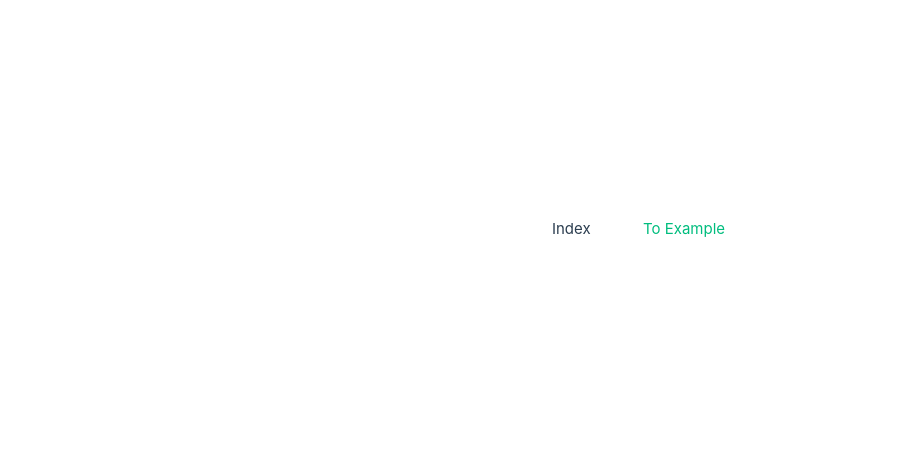
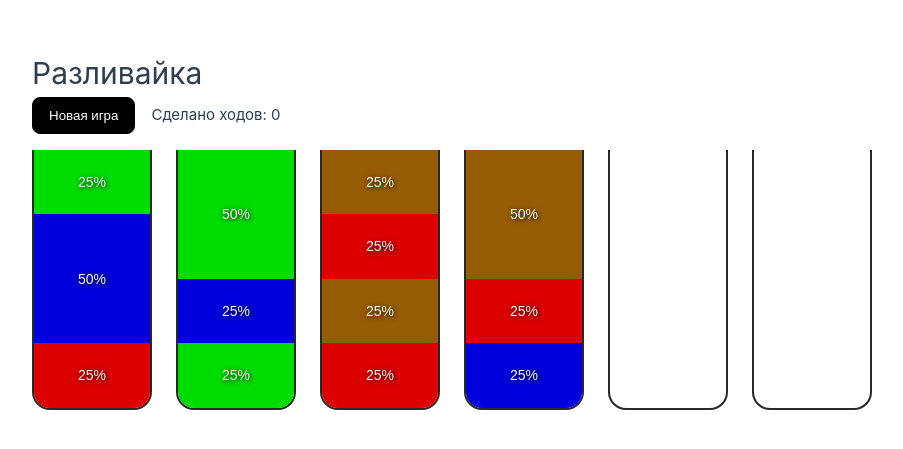
Before and after one commit to reznikovkg/vue-3-docker-compose, a Vue app in the folder vue/: page / in a window 1280 px wide. Shown: the part 171-620 px from the top of the page, without its empty margins (0-903 px from the left). Built offline with nearby package versions, Linux system fonts and the light colour scheme.

Commit message:
created sort-liquid game pt.1

```diff
--- a/vue/src/assets/main.css
+++ b/vue/src/assets/main.css
@@ -10,7 +10,7 @@
 a,
 .green {
   text-decoration: none;
-  color: hsla(160, 100%, 37%, 1);
+  color: rgb(2, 215, 144);
   transition: 0.4s;
   padding: 3px;
 }
--- /dev/null
+++ b/vue/src/components/Bottle.vue
@@ -0,0 +1,81 @@
+<template>
+  <button
+    ref="bottleButton"
+    class="bottle"
+    :class="{ 'bottle--selected': isSelected }"
+    @click="() => $emit('select', index)"
+  >
+    <div class="bottle__layers">
+      <div
+        v-for="(layer, layerIndex) in bottle.layers"
+        :key="layerIndex"
+        class="bottle__layer"
+        :style="{
+          height: layer.amount + '%',
+          backgroundColor: layer.color,
+        }"
+      >
+        <span>{{ layer.amount }}%</span>
+      </div>
+    </div>
+  </button>
+</template>
+
+<script>
+export default {
+  name: 'BottleItem',
+  props: {
+    bottle: {
+      type: Object,
+      required: true,
+    },
+    index: {
+      type: Number,
+      required: true,
+    },
+    isSelected: {
+      type: Boolean,
+      default: false,
+    },
+  },
+  emits: ['select']
+}
+</script>
+
+<style scoped lang="scss">
+.bottle--selected {
+  border-color: black;
+  box-shadow: 0 0 4px 4px rgb(143, 143, 143);
+}
+
+.bottle {
+  width: 120px;
+  height: 260px;
+  padding: 0;
+  border: 2px solid rgb(40, 40, 40);
+  border-top: 0;
+  border-bottom-left-radius: 18px;
+  border-bottom-right-radius: 18px;
+  background: white;
+  overflow: hidden;
+  box-sizing: border-box;
+  appearance: none;
+  cursor: pointer;
+}
+
+.bottle__layers {
+  height: 100%;
+  display: flex;
+  flex-direction: column-reverse;
+}
+
+.bottle__layer {
+  display: flex;
+  align-items: center;
+  justify-content: center;
+  color: rgba(255, 255, 255, 1);
+  font-weight: 700;
+  font-size: 14px;
+  text-shadow: 1px 1px 5px black;
+}
+</style>
--- /dev/null
+++ b/vue/src/components/game-settings.js
@@ -0,0 +1,5 @@
+export const MAX_LAYERS = 4;
+export const COLOR_COUNT = 4;
+export const EMPTY_BOTTLES = 2;
+export const BOTTLE_COUNT = COLOR_COUNT + EMPTY_BOTTLES;
+export const COLORS = ['rgb(150, 92, 5)', 'rgb(220, 0, 0)', 'rgb(0, 0, 220)', 'rgb(0, 220, 0)']
--- a/vue/src/components/pages/ExamplePage.vue
+++ /dev/null
@@ -1,33 +0,0 @@
-<template>
-  Example STORE {{ count }}
-  <RouterLink :to="{ name: $routes.INDEX }" >To Index</RouterLink>
-  <input v-model="value" type="number">
-  <input v-model="timeout" type="number">
-  <button @click="() => inc()">+</button>
-  <button @click="() => setValue()">SET</button>
-
-  <div>
-    <div v-for="i in list" :key="i">{{ i }}</div>
-  </div>
-</template>
-
-<script setup lang="ts">
-import { computed, ref } from 'vue'
-import { useStore } from 'vuex'
-const store = useStore()
-const count = computed(() => store.getters.getCount)
-const list = computed(() => store.getters['list/getList'])
-
-const value = ref(1)
-const timeout = ref(0)
-
-const inc = () => store.dispatch('runIncrement', value.value)
-const setValue = () => store.dispatch('setCount', {
-  value: value.value,
-  timeout: timeout.value
-})
-</script>
-
-<style scoped>
-
-</style>
--- a/vue/src/components/pages/IndexPage.vue
+++ b/vue/src/components/pages/IndexPage.vue
@@ -1,17 +1,245 @@
 <template>
-  Index
+  <div class="game-page">
+    <h1>Разливайка</h1>
 
-  <div>
-    <RouterLink :to="{ name: $routes.EXAMPLE }">
-     To Example
-    </RouterLink>
+    <div class="game-panel">
+      <button class="game-button" @click="() => startNewGame()">Новая игра</button>
+      <div>Сделано ходов: {{ moves }}</div>
+    </div>
+
+    <div v-if="isWin" class="game-page__win">Победа!</div>
+
+    <div class="bottles-grid">
+      <Bottle
+        v-for="(bottle, index) in bottles"
+        :key="index"
+        :bottle="bottle"
+        :index="index"
+        :is-selected="selectedBottleIndex === index"
+        @select="handleBottleClick"
+      />
+    </div>
   </div>
 </template>
 
-<script setup lang="ts">
+<script>
+import Bottle from '../Bottle.vue'
+import { MAX_LAYERS, COLOR_COUNT, EMPTY_BOTTLES, BOTTLE_COUNT, COLORS } from '../game-settings.js'
 
+export default {
+  name: 'IndexPage',
+  components: {
+    Bottle,
+  },
+  data() {
+    return {
+      bottles: [],
+      selectedBottleIndex: null,
+      moves: 0,
+      isWin: false,
+    }
+  },
+  created() {
+    this.startNewGame()
+  },
+  methods: {
+    startNewGame() {
+      const bottles = this.generateBottles()
+
+      this.bottles = bottles
+      this.selectedBottleIndex = null
+      this.moves = 0
+      this.isWin = this.checkWin(this.bottles)
+    },
+    shuffleArray(array) {
+      const shuffled = [...array]
+
+      shuffled.forEach((_, index) => {
+        const randomIndex = Math.floor(Math.random() * array.length)
+        const temp = shuffled[index]
+        shuffled[index] = shuffled[randomIndex]
+        shuffled[randomIndex] = temp
+      })
+
+      return shuffled
+    },
+    createAllLayers(unitAmount) {
+      const layers = []
+
+      COLORS.slice(0, COLOR_COUNT).forEach((color) => {
+        Array.from({ length: MAX_LAYERS }).forEach(() => {
+          layers.push({
+            color,
+            amount: unitAmount,
+          })
+        })
+      })
+
+      return layers
+    },
+    generateBottles() {
+      const unitAmount = 100 / MAX_LAYERS
+      const allLayers = this.createAllLayers(unitAmount)
+      const shuffledLayers = this.shuffleArray(allLayers)
+      const bottles = Array.from({ length: BOTTLE_COUNT }, (_, bottleIndex) => {
+        if (bottleIndex >= COLOR_COUNT) {
+          return { layers: [] }
+        }
+        const startIndex = bottleIndex * MAX_LAYERS
+        const layers = shuffledLayers.slice(startIndex, startIndex + MAX_LAYERS)
+
+        return {
+          layers: this.normaliseLayers(layers)
+        }
+      })
+      return this.checkWin(bottles) ? this.generateBottles() : bottles
+    },
+    handleBottleClick(index) {
+      if (this.isWin) {
+        return
+      }
+
+      if (this.selectedBottleIndex === null) {
+        if (!this.bottles[index].layers.length) {
+          return
+        }
+
+        this.selectedBottleIndex = index
+        return
+      }
+
+      if (this.selectedBottleIndex === index) {
+        this.selectedBottleIndex = null
+        return
+      }
+
+      const result = this.pourLayer(this.selectedBottleIndex, index)
+
+      if (!result.success) {
+        this.selectedBottleIndex = null
+        return
+      }
+
+      this.moves += 1
+      this.selectedBottleIndex = null
+      this.isWin = this.checkWin(this.bottles)
+    },
+    pourLayer(sourceIndex, targetIndex) {
+      const sourceBottle = this.bottles[sourceIndex]
+      const targetBottle = this.bottles[targetIndex]
+      const sourceTopLayer = this.getTopLayer(sourceBottle)
+
+      if (!sourceTopLayer) {
+        return { success: false }
+      }
+
+      const freeSpace = 100 - this.getBottleFill(targetBottle)
+      if (freeSpace <= 0) {
+        return { success: false }
+      }
+
+      const targetTopLayer = this.getTopLayer(targetBottle)
+      const createsNewLayer = !targetTopLayer || targetTopLayer.color !== sourceTopLayer.color
+
+      if (createsNewLayer && targetBottle.layers.length >= MAX_LAYERS) {
+        return { success: false }
+      }
+
+      const transferAmount = Math.min(sourceTopLayer.amount, freeSpace)
+      if (transferAmount <= 0) {
+        return { success: false }
+      }
+
+      if (targetTopLayer && targetTopLayer.color === sourceTopLayer.color) {
+        targetTopLayer.amount += transferAmount
+      } else {
+        targetBottle.layers.push({
+          color: sourceTopLayer.color,
+          amount: transferAmount,
+        })
+      }
+
+      sourceTopLayer.amount -= transferAmount
+      sourceBottle.layers = sourceBottle.layers.filter((layer) => layer.amount > 0)
+      sourceBottle.layers = this.normaliseLayers(sourceBottle.layers)
+      targetBottle.layers = this.normaliseLayers(targetBottle.layers)
+
+      return { success: true }
+    },
+    getTopLayer(bottle) {
+      return bottle.layers.length ? bottle.layers[bottle.layers.length - 1] : null
+    },
+    getBottleFill(bottle) {
+      return bottle.layers.reduce((sum, layer) => sum + layer.amount, 0)
+    },
+    normaliseLayers(layers) {
+      return layers
+        .reduce((normalisedLayers, layer) => {
+          const previousLayer = normalisedLayers[normalisedLayers.length - 1]
+
+          if (previousLayer && previousLayer.color === layer.color) {
+            previousLayer.amount += layer.amount
+            return normalisedLayers
+          }
+
+          normalisedLayers.push({
+            color: layer.color,
+            amount: layer.amount,
+          })
+
+          return normalisedLayers
+        }, [])
+    },
+    checkWin(bottles = this.bottles) {
+      const nonEmptyBottles = bottles.filter((bottle) => bottle.layers.length)
+
+      const allBottlesHaveOneColor = nonEmptyBottles.every((bottle) => {
+        const firstColor = this.getTopLayer(bottle).color
+        return bottle.layers.every((layer) => layer.color === firstColor)
+      })
+
+      if (!allBottlesHaveOneColor) {
+        return false
+      }
+
+      const bottleColors = nonEmptyBottles.map((bottle) => this.getTopLayer(bottle).color)
+
+      return new Set(bottleColors).size === bottleColors.length
+    },
+  },
+}
 </script>
 
 <style scoped>
+.game-page {
+  min-width: 900px;
+}
 
+.game-panel {
+  display: flex;
+  align-items: center;
+  gap: 16px;
+  margin-bottom: 16px;
+}
+
+.game-page__win {
+  margin-bottom: 20px;
+  color: rgb(0, 170, 42);
+  font-weight: 700;
+}
+
+.game-button {
+  border: 1px solid black;
+  background: black;
+  color: white;
+  border-radius: 8px;
+  padding: 10px 16px;
+  cursor: pointer;
+}
+
+.bottles-grid {
+  display: flex;
+  flex-wrap: wrap;
+  gap: 24px;
+}
 </style>
--- a/vue/src/router/index.js
+++ b/vue/src/router/index.js
@@ -1,19 +1,12 @@
 import { createWebHistory, createRouter } from 'vue-router'
 
 import IndexPage from './../components/pages/IndexPage.vue'
-import ExamplePage from './../components/pages/ExamplePage.vue'
 
 export const ROUTES = {
-  EXAMPLE: 'EXAMPLE',
   INDEX: 'INDEX',
 }
 
 const routes = [
-  {
-    name: ROUTES.EXAMPLE,
-    path: '/example',
-    component: ExamplePage
-  },
   {
     name: ROUTES.INDEX,
     path: '/',
```
Also changed, not shown: 1 other file (tests, documents, lock files or other folders).
